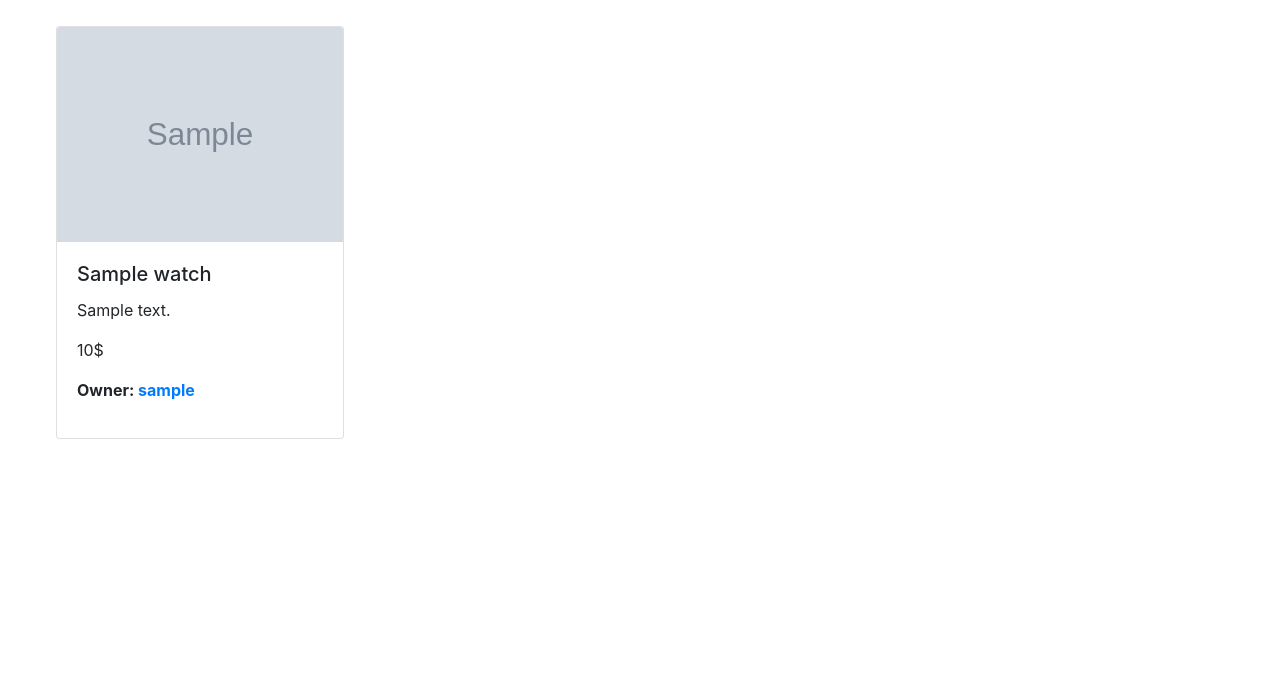
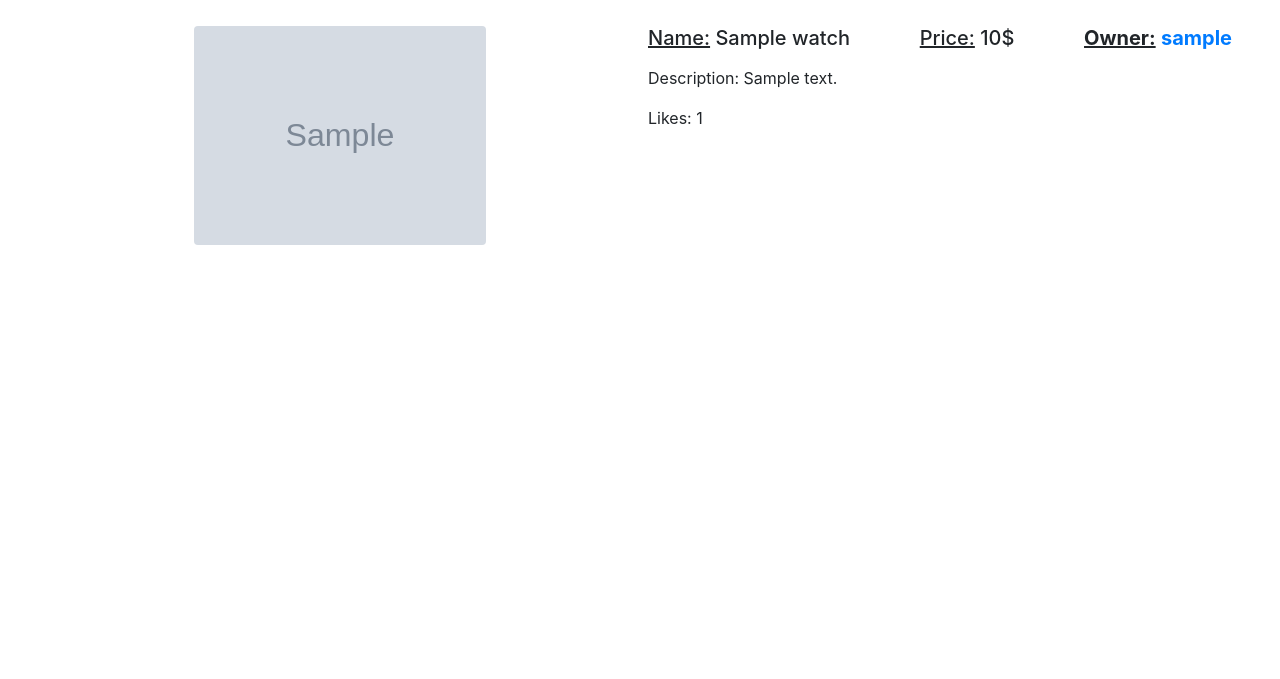
Before and after one commit to StilyanMinchev/OnlineStore, a Django app: template templates/watches/details.html in a window 1280 px wide. Shown: the part 60-739 px from the top of the page. Run offline with Django 3.2, Linux system fonts and the light colour scheme; the template is opened without the code that fills it: most values are stand-ins (such as "Sample title", 1, 10 or a date in 2020); grey boxes marked "Sample" are stand-in pictures; some libraries are stand-ins or nearby versions.

Commit message:
Like option added

```diff
--- a/store/urls.py
+++ b/store/urls.py
@@ -8,4 +8,5 @@ urlpatterns = [
     path('create/', views.create, name="create"),
     path('delete/<int:pk>/', views.delete_watch, name='delete watch'),
     path('edit/<int:pk>/', views.edit_watch, name='edit watch'),
+    path('like/<int:pk>/', views.like_watch, name='like watch'),
 ]
--- a/templates/common/base/base.html
+++ b/templates/common/base/base.html
@@ -7,6 +7,8 @@
     <link rel="icon" type="image/png" href="/media/favicon.png">
     <link rel="stylesheet" href="/static/css/header.css">
     <link rel="stylesheet" href="/static/css/main.css">
+    <link rel="stylesheet" href="https://stackpath.bootstrapcdn.com/font-awesome/4.7.0/css/font-awesome.min.css"
+      integrity="sha384-wvfXpqpZZVQGK6TAh5PVlGOfQNHSoD2xbE+QkPxCAFlNEevoEH3Sl0sibVcOQVnN" crossorigin="anonymous">
 </head>
 
 <body>
--- a/templates/landing_page.html
+++ b/templates/landing_page.html
@@ -21,12 +21,12 @@
                 <h1 class="cover-heading"></h1>
                 <div class="row">
                     <div class="col-lg-6">
-                        <p class="lead">Already have an account? <br><a href="login user" style="margin: 10px 0px 0px 0px;"
+                        <p class="lead">Already have an account? <br><a href="{% url 'login user' %}" style="margin: 10px 0px 0px 0px;"
                                                                         class="btn btn-lg btn-secondary">Login</a></p>
                     </div>
                     <div class="col-lg-6">
                         <p class="lead"> Do not have an account? <br>
-                            <a href="register user" style="margin: 10px 0px 0px 0px;" class="btn btn-lg btn-secondary">Register</a>
+                            <a href="{% url 'register user' %}" style="margin: 10px 0px 0px 0px;" class="btn btn-lg btn-secondary">Register</a>
                         </p>
                     </div>
                 </div>
--- a/templates/watches/details.html
+++ b/templates/watches/details.html
@@ -1,15 +1,39 @@
 {% extends 'common/base/base.html' %}
 {% block site_content %}
-    <div class="card m-3" style="width: 18rem;">
-        <img class="card-img-top" src="{{ watch.image.url }}" alt="Card image cap">
-        <div class="card-body">
-            <h5 class="card-title">{{ watch.name }}</h5>
-            <p class="card-text">{{ watch.description }}</p>
-            <p class="card-text">{{ watch.price }}$</p>
-            <p class="card-text"><strong>Owner: <a href="{% url 'user profile' watch.user.user_id %}"> {{ watch.user.user.username }}</strong>
-            </p>
+    {#    <div class="card m-3" style="width: 18rem;">#}
+    {#        <img class="card-img-top" src="{{ watch.image.url }}" alt="Card image cap">#}
+    {#        <div class="card-body">#}
+    {#            <h5 class="card-title">{{ watch.name }}</h5>#}
+    {#            <p class="card-text">{{ watch.description }}</p>#}
+    {#            <p class="card-text">{{ watch.price }}$</p>#}
+    {#            <p class="card-text"><strong>Owner: <a href="{% url 'user profile' watch.user.user_id %}"> {{ watch.user.user.username }}</strong>#}
+    {#            </p>#}
     {#        <a href="{% url 'watch details' watch.id watch.name %}">See more</a>#}
     {#        <a href="{% url 'watch details' watch.id %}">See more</a>#}
+    {#            {% if can_delete %}#}
+    {#                <a href="{% url 'delete watch' watch.id %}" class="btn btn-danger">Delete</a>#}
+    {#            {% endif %}#}
+    {#            {% if can_edit %}#}
+    {#                <a href="{% url 'edit watch' watch.id %}" class="btn btn-warning">Edit</a>#}
+    {#            {% endif %}#}
+    {#        </div>#}
+    {#    </div>#}
+
+
+    <div class="d-flex">
+        <div class="d-inline p-2 w-50">
+            <img src="{{ watch.image.url }}" class="w-50 rounded mx-auto d-block">
+        </div>
+        <div class="d-inline p-2 w-50">
+            <div class="d-flex justify-content-between">
+                <h5><u>Name:</u> {{ watch.name }}</h5>
+                <h5><u>Price:</u> {{ watch.price }}$</h5>
+                <h5><u><strong>Owner:</strong></u> <strong><a
+                        href="{% url 'user profile' watch.user.user_id %}"> {{ watch.user.user.username }}</a></strong>
+                </h5>
+            </div>
+            <p class="mt-2">Description: {{ watch.description }}</p>
+            <div>
                 {% if can_delete %}
                     <a href="{% url 'delete watch' watch.id %}" class="btn btn-danger">Delete</a>
                 {% endif %}
@@ -17,5 +41,39 @@
                     <a href="{% url 'edit watch' watch.id %}" class="btn btn-warning">Edit</a>
                 {% endif %}
             </div>
+            {% if can_like %}
+                {% if has_liked %}
+                    <a href="{% url 'like watch' watch.id %}"><i class="fa fa-heart" aria-hidden="true"></i></a>
+                {% else %}
+                    <a href="{% url 'like watch' watch.id %}"><i class="fa fa-heart-o" aria-hidden="true"></i></a>
+                {% endif %}
+            {% endif %}
+            <p class="mt-2">Likes: {{ watch.like_set.count }}</p>
         </div>
+    </div>
+    {#    <div class="d-block" style="background-color: #f1e3e3; padding:2%">#}
+    {#        {% if pet.comment_set.exists %}#}
+    {#            {% for comment in pet.comment_set.all %}#}
+    {#                <div class="box">#}
+    {#                    <a href="{% url 'user profile' comment.user_id %}">{{ pet.user.user.username }}</a>#}
+    {#                    <h5><em>{{ comment.text }}</em></h5>#}
+    {#                    <hr>#}
+    {#                </div>#}
+    {#            {% endfor %}#}
+    {#        {% else %}#}
+    {#            <div class="box">#}
+    {#                <h3>There are no comments for this pet. </h3>#}
+    {#            </div>#}
+    {#        {% endif %}#}
+    {#        {% if can_comment %}#}
+    {#            <div class="box">#}
+    {#                <form method="post" action="{% url 'pet details or comment' pet.pk %}">#}
+    {#                    {{ form }}#}
+    {#                    {% csrf_token %}#}
+    {#                    <button class="btn btn-primary mt-2" type="submit">Add comment</button>#}
+    {#                </form>#}
+    {#            </div>#}
+    {#        {% endif %}#}
+    {#    </div>#}
+
 {% endblock %}
```
Also changed, not shown: store/admin.py (+15 -2 lines), store/models.py (+7 -5 lines), store/views.py (+16 -1 lines), store/migrations/0007_like.py (added). Lines whose indentation alone changed are shown as unchanged.
